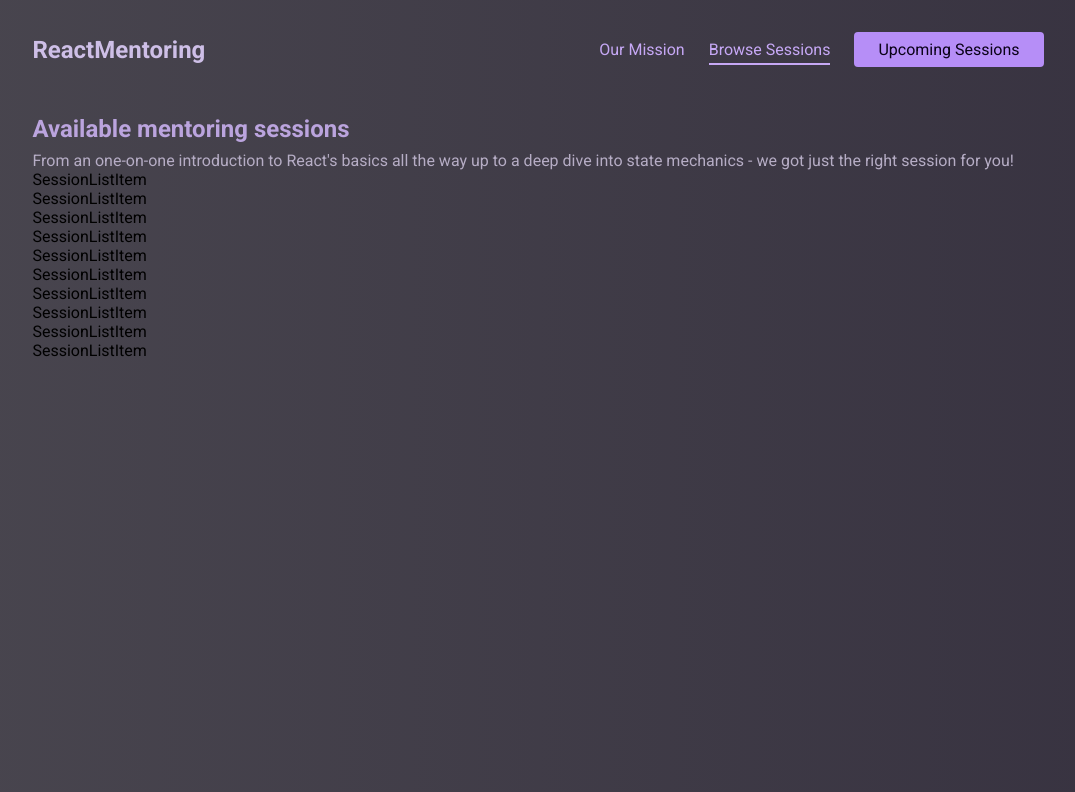
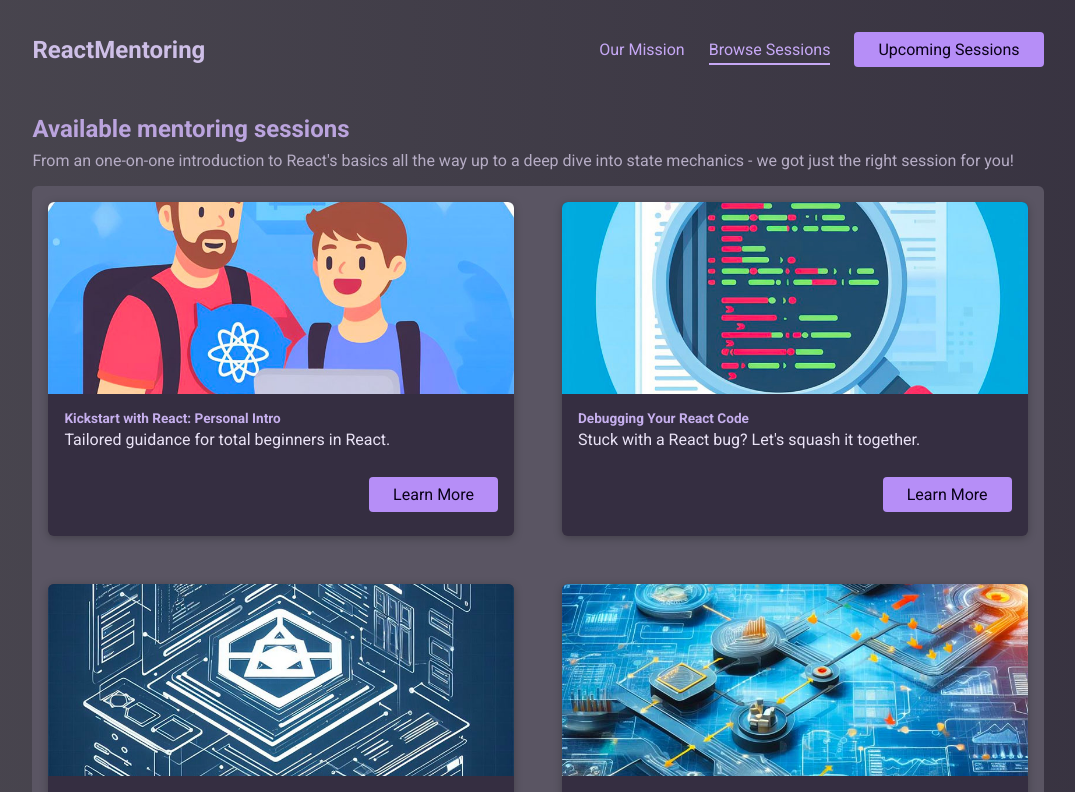
Before and after one commit to ycl818/React_x_TypeScript, a React (Vite) app in the folder Challenge-Book A Session/: page /sessions in a window 1280 px wide. Shown: the top 792 px of the page, without its empty margins (102-1177 px from the left). Built offline with nearby package versions, Linux system fonts and the light colour scheme.

Commit message:
finish with sessionList and sessionItem

```diff
--- a/Challenge-Book A Session/src/components/Sessions/SessionList.tsx
+++ b/Challenge-Book A Session/src/components/Sessions/SessionList.tsx
@@ -11,11 +11,11 @@
 
 const SessionList = ({ sessions }: SessionListProps) => {
   return (
-    <ul>
+    <ul id="sessions-list">
       {sessions.map((session) => {
         return (
           <li key={session.id}>
-            <SessionListItem />
+            <SessionListItem {...session} />
           </li>
         );
       })}
--- a/Challenge-Book A Session/src/components/Sessions/SessionListItem.tsx
+++ b/Challenge-Book A Session/src/components/Sessions/SessionListItem.tsx
@@ -1,7 +1,32 @@
-import React from "react";
+import Button from "../Button";
 
-const SessionListItem = () => {
-  return <div>SessionListItem</div>;
+type SessionListItemProps = {
+  id: string;
+  title: string;
+  summary: string;
+  image: string;
+};
+
+const SessionListItem = ({
+  id,
+  title,
+  summary,
+  image,
+}: SessionListItemProps) => {
+  return (
+    <article className="session-item">
+      <img src={image} alt={title} />
+      <div className="session-data">
+        <div>
+          <h3>{title}</h3>
+          <p>{summary}</p>
+        </div>
+        <p className="actions">
+          <Button to={id}>Learn More</Button>
+        </p>
+      </div>
+    </article>
+  );
 };
 
 export default SessionListItem;
```
